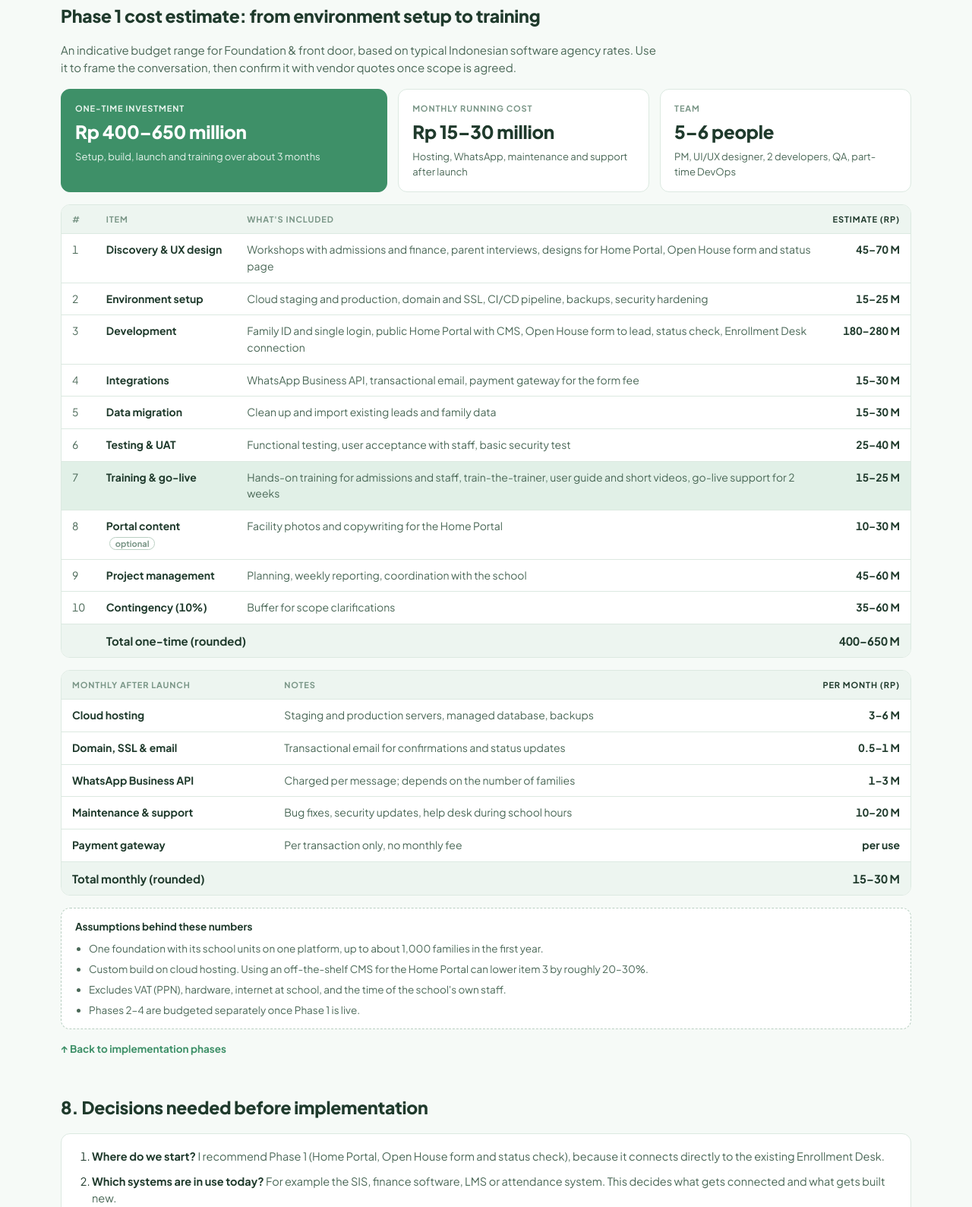
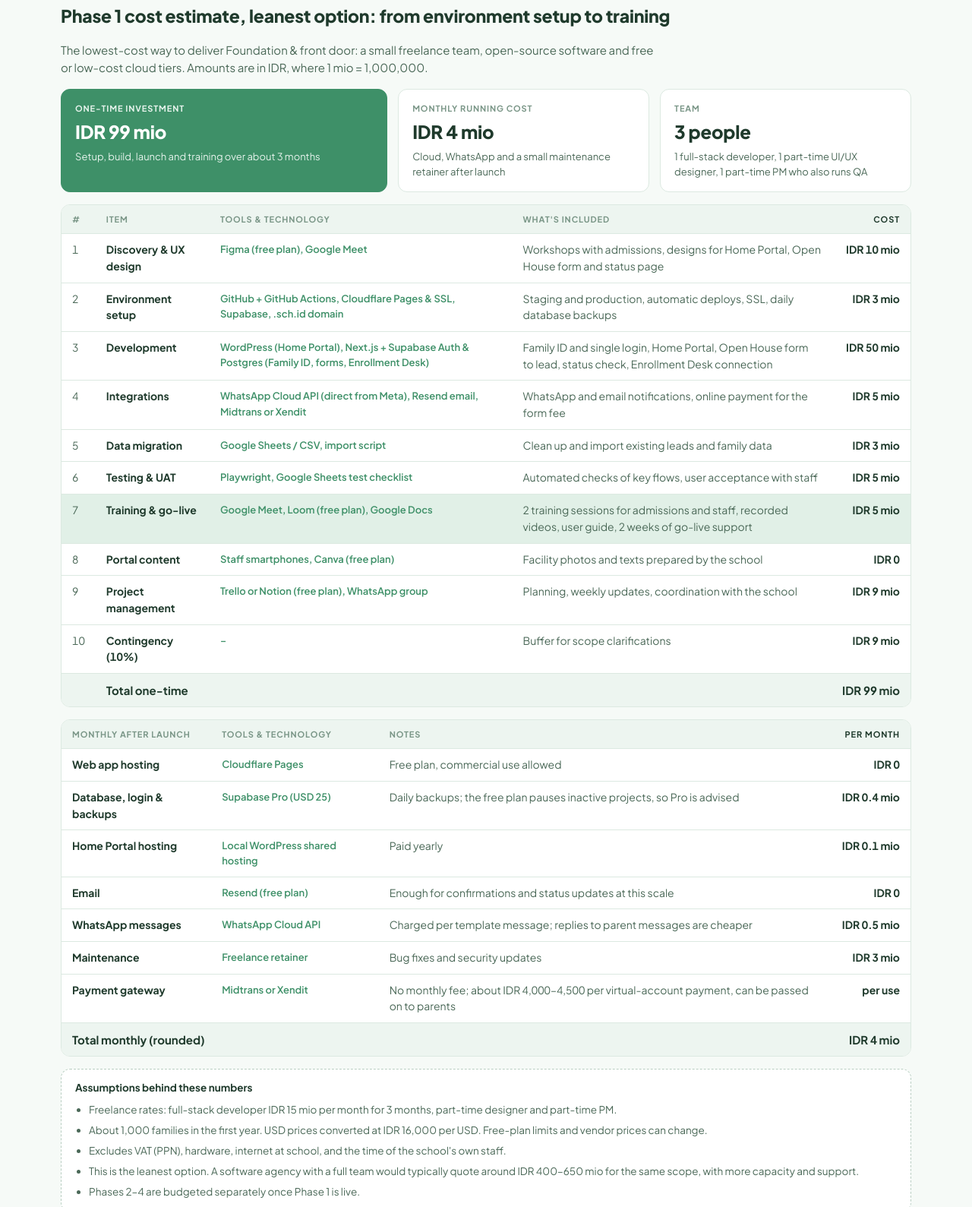
Before and after one commit to firmanardianto92-xloud/Enrollment-Students-Management, a plain HTML site: page docs/blueprint/Family-ID-Blueprint.html in a window 1280 px wide. Shown: the part 5249-6838 px from the top of the page at 76% size. Drawn offline with Linux system fonts and the light colour scheme.

Commit message:
Switch Phase 1 cost to leanest option in IDR with tools
One-time IDR 99 mio and IDR 4 mio per month, with the technology used
for each item and the assumptions behind the figures.

Co-Authored-By: Claude Opus 5.5 <noreply@anthropic.com>
Claude-Session: https://claude.ai/code/session_01YbvRmEqEZYhRja8ipvjz6S

```diff
--- a/docs/blueprint/Family-ID-Blueprint.html
+++ b/docs/blueprint/Family-ID-Blueprint.html
@@ -131,6 +131,8 @@ table.cost td b{color:var(--ink)}
 table.cost .r{text-align:right;white-space:nowrap;font-weight:700;color:var(--ink)}
 table.cost tr.hl td{background:var(--accent-soft)}
 table.cost tfoot td{border-bottom:0;background:var(--surface-2);font-size:15px;color:var(--ink)}
+table.cost td.tools{font-size:13px;color:var(--accent);font-weight:600;min-width:170px}
+.nw{white-space:nowrap}
 .opt{font-size:11px;font-weight:700;color:var(--ink-3);border:1px solid var(--line-2);border-radius:99px;padding:1px 7px;margin-left:4px}
 .assume{background:var(--surface);border:1px dashed var(--line-2);border-radius:12px;padding:14px 18px;font-size:13.5px;color:var(--ink-2);display:grid;gap:8px}
 .assume b{color:var(--ink)}
@@ -292,50 +294,53 @@ table.cost tfoot td{border-bottom:0;background:var(--surface-2);font-size:15px;c
   <!-- COST PHASE 1 -->
   <section id="cost1">
     <div class="eyebrow">Phase 1 · months 0–3</div>
-    <h2>Phase 1 cost estimate: from environment setup to training</h2>
-    <p class="intro">An indicative budget range for Foundation &amp; front door, based on typical Indonesian software agency rates. Use it to frame the conversation, then confirm it with vendor quotes once scope is agreed.</p>
+    <h2>Phase 1 cost estimate, leanest option: from environment setup to training</h2>
+    <p class="intro">The lowest-cost way to deliver Foundation &amp; front door: a small freelance team, open-source software and free or low-cost cloud tiers. Amounts are in IDR, where 1 mio = 1,000,000.</p>
     <div class="costsum">
-      <div class="big"><span class="lbl">One-time investment</span><b>Rp 400–650 million</b><span>Setup, build, launch and training over about 3 months</span></div>
-      <div><span class="lbl">Monthly running cost</span><b>Rp 15–30 million</b><span>Hosting, WhatsApp, maintenance and support after launch</span></div>
-      <div><span class="lbl">Team</span><b>5–6 people</b><span>PM, UI/UX designer, 2 developers, QA, part-time DevOps</span></div>
+      <div class="big"><span class="lbl">One-time investment</span><b>IDR 99 mio</b><span>Setup, build, launch and training over about 3 months</span></div>
+      <div><span class="lbl">Monthly running cost</span><b>IDR 4 mio</b><span>Cloud, WhatsApp and a small maintenance retainer after launch</span></div>
+      <div><span class="lbl">Team</span><b>3 people</b><span>1 full-stack developer, 1 part-time UI/UX designer, 1 part-time PM who also runs QA</span></div>
     </div>
     <div class="tblwrap">
       <table class="cost">
-        <thead><tr><th>#</th><th>Item</th><th>What's included</th><th class="r">Estimate (Rp)</th></tr></thead>
+        <thead><tr><th>#</th><th>Item</th><th>Tools &amp; technology</th><th>What's included</th><th class="r">Cost</th></tr></thead>
         <tbody>
-          <tr><td>1</td><td><b>Discovery &amp; UX design</b></td><td>Workshops with admissions and finance, parent interviews, designs for Home Portal, Open House form and status page</td><td class="r">45–70 M</td></tr>
-          <tr><td>2</td><td><b>Environment setup</b></td><td>Cloud staging and production, domain and SSL, CI/CD pipeline, backups, security hardening</td><td class="r">15–25 M</td></tr>
-          <tr><td>3</td><td><b>Development</b></td><td>Family ID and single login, public Home Portal with CMS, Open House form to lead, status check, Enrollment Desk connection</td><td class="r">180–280 M</td></tr>
-          <tr><td>4</td><td><b>Integrations</b></td><td>WhatsApp Business API, transactional email, payment gateway for the form fee</td><td class="r">15–30 M</td></tr>
-          <tr><td>5</td><td><b>Data migration</b></td><td>Clean up and import existing leads and family data</td><td class="r">15–30 M</td></tr>
-          <tr><td>6</td><td><b>Testing &amp; UAT</b></td><td>Functional testing, user acceptance with staff, basic security test</td><td class="r">25–40 M</td></tr>
-          <tr class="hl"><td>7</td><td><b>Training &amp; go-live</b></td><td>Hands-on training for admissions and staff, train-the-trainer, user guide and short videos, go-live support for 2 weeks</td><td class="r">15–25 M</td></tr>
-          <tr><td>8</td><td><b>Portal content</b> <span class="opt">optional</span></td><td>Facility photos and copywriting for the Home Portal</td><td class="r">10–30 M</td></tr>
-          <tr><td>9</td><td><b>Project management</b></td><td>Planning, weekly reporting, coordination with the school</td><td class="r">45–60 M</td></tr>
-          <tr><td>10</td><td><b>Contingency (10%)</b></td><td>Buffer for scope clarifications</td><td class="r">35–60 M</td></tr>
+          <tr><td>1</td><td><b>Discovery &amp; UX design</b></td><td class="tools">Figma (free plan), Google Meet</td><td>Workshops with admissions, designs for Home Portal, Open House form and status page</td><td class="r">IDR 10 mio</td></tr>
+          <tr><td>2</td><td><b>Environment setup</b></td><td class="tools">GitHub + GitHub Actions, Cloudflare Pages &amp; SSL, Supabase, <span class="nw">.sch.id</span> domain</td><td>Staging and production, automatic deploys, SSL, daily database backups</td><td class="r">IDR 3 mio</td></tr>
+          <tr><td>3</td><td><b>Development</b></td><td class="tools">WordPress (Home Portal), Next.js + Supabase Auth &amp; Postgres (Family ID, forms, Enrollment Desk)</td><td>Family ID and single login, Home Portal, Open House form to lead, status check, Enrollment Desk connection</td><td class="r">IDR 50 mio</td></tr>
+          <tr><td>4</td><td><b>Integrations</b></td><td class="tools">WhatsApp Cloud API (direct from Meta), Resend email, Midtrans or Xendit</td><td>WhatsApp and email notifications, online payment for the form fee</td><td class="r">IDR 5 mio</td></tr>
+          <tr><td>5</td><td><b>Data migration</b></td><td class="tools">Google Sheets / CSV, import script</td><td>Clean up and import existing leads and family data</td><td class="r">IDR 3 mio</td></tr>
+          <tr><td>6</td><td><b>Testing &amp; UAT</b></td><td class="tools">Playwright, Google Sheets test checklist</td><td>Automated checks of key flows, user acceptance with staff</td><td class="r">IDR 5 mio</td></tr>
+          <tr class="hl"><td>7</td><td><b>Training &amp; go-live</b></td><td class="tools">Google Meet, Loom (free plan), Google Docs</td><td>2 training sessions for admissions and staff, recorded videos, user guide, 2 weeks of go-live support</td><td class="r">IDR 5 mio</td></tr>
+          <tr><td>8</td><td><b>Portal content</b></td><td class="tools">Staff smartphones, Canva (free plan)</td><td>Facility photos and texts prepared by the school</td><td class="r">IDR 0</td></tr>
+          <tr><td>9</td><td><b>Project management</b></td><td class="tools">Trello or Notion (free plan), WhatsApp group</td><td>Planning, weekly updates, coordination with the school</td><td class="r">IDR 9 mio</td></tr>
+          <tr><td>10</td><td><b>Contingency (10%)</b></td><td class="tools">–</td><td>Buffer for scope clarifications</td><td class="r">IDR 9 mio</td></tr>
         </tbody>
-        <tfoot><tr><td></td><td colspan="2"><b>Total one-time (rounded)</b></td><td class="r"><b>400–650 M</b></td></tr></tfoot>
+        <tfoot><tr><td></td><td colspan="3"><b>Total one-time</b></td><td class="r"><b>IDR 99 mio</b></td></tr></tfoot>
       </table>
     </div>
     <div class="tblwrap">
       <table class="cost">
-        <thead><tr><th>Monthly after launch</th><th>Notes</th><th class="r">Per month (Rp)</th></tr></thead>
+        <thead><tr><th>Monthly after launch</th><th>Tools &amp; technology</th><th>Notes</th><th class="r">Per month</th></tr></thead>
         <tbody>
-          <tr><td><b>Cloud hosting</b></td><td>Staging and production servers, managed database, backups</td><td class="r">3–6 M</td></tr>
-          <tr><td><b>Domain, SSL &amp; email</b></td><td>Transactional email for confirmations and status updates</td><td class="r">0.5–1 M</td></tr>
-          <tr><td><b>WhatsApp Business API</b></td><td>Charged per message; depends on the number of families</td><td class="r">1–3 M</td></tr>
-          <tr><td><b>Maintenance &amp; support</b></td><td>Bug fixes, security updates, help desk during school hours</td><td class="r">10–20 M</td></tr>
-          <tr><td><b>Payment gateway</b></td><td>Per transaction only, no monthly fee</td><td class="r">per use</td></tr>
+          <tr><td><b>Web app hosting</b></td><td class="tools">Cloudflare Pages</td><td>Free plan, commercial use allowed</td><td class="r">IDR 0</td></tr>
+          <tr><td><b>Database, login &amp; backups</b></td><td class="tools">Supabase Pro (USD 25)</td><td>Daily backups; the free plan pauses inactive projects, so Pro is advised</td><td class="r">IDR 0.4 mio</td></tr>
+          <tr><td><b>Home Portal hosting</b></td><td class="tools">Local WordPress shared hosting</td><td>Paid yearly</td><td class="r">IDR 0.1 mio</td></tr>
+          <tr><td><b>Email</b></td><td class="tools">Resend (free plan)</td><td>Enough for confirmations and status updates at this scale</td><td class="r">IDR 0</td></tr>
+          <tr><td><b>WhatsApp messages</b></td><td class="tools">WhatsApp Cloud API</td><td>Charged per template message; replies to parent messages are cheaper</td><td class="r">IDR 0.5 mio</td></tr>
+          <tr><td><b>Maintenance</b></td><td class="tools">Freelance retainer</td><td>Bug fixes and security updates</td><td class="r">IDR 3 mio</td></tr>
+          <tr><td><b>Payment gateway</b></td><td class="tools">Midtrans or Xendit</td><td>No monthly fee; about IDR 4,000–4,500 per virtual-account payment, can be passed on to parents</td><td class="r">per use</td></tr>
         </tbody>
-        <tfoot><tr><td colspan="2"><b>Total monthly (rounded)</b></td><td class="r"><b>15–30 M</b></td></tr></tfoot>
+        <tfoot><tr><td colspan="3"><b>Total monthly (rounded)</b></td><td class="r"><b>IDR 4 mio</b></td></tr></tfoot>
       </table>
     </div>
     <div class="assume">
       <b>Assumptions behind these numbers</b>
       <ul>
-        <li>One foundation with its school units on one platform, up to about 1,000 families in the first year.</li>
-        <li>Custom build on cloud hosting. Using an off-the-shelf CMS for the Home Portal can lower item 3 by roughly 20–30%.</li>
+        <li>Freelance rates: full-stack developer IDR 15 mio per month for 3 months, part-time designer and part-time PM.</li>
+        <li>About 1,000 families in the first year. USD prices converted at IDR 16,000 per USD. Free-plan limits and vendor prices can change.</li>
         <li>Excludes VAT (PPN), hardware, internet at school, and the time of the school's own staff.</li>
+        <li>This is the leanest option. A software agency with a full team would typically quote around IDR 400–650 mio for the same scope, with more capacity and support.</li>
         <li>Phases 2–4 are budgeted separately once Phase 1 is live.</li>
       </ul>
     </div>
```
Also changed, not shown: 3 other files.
